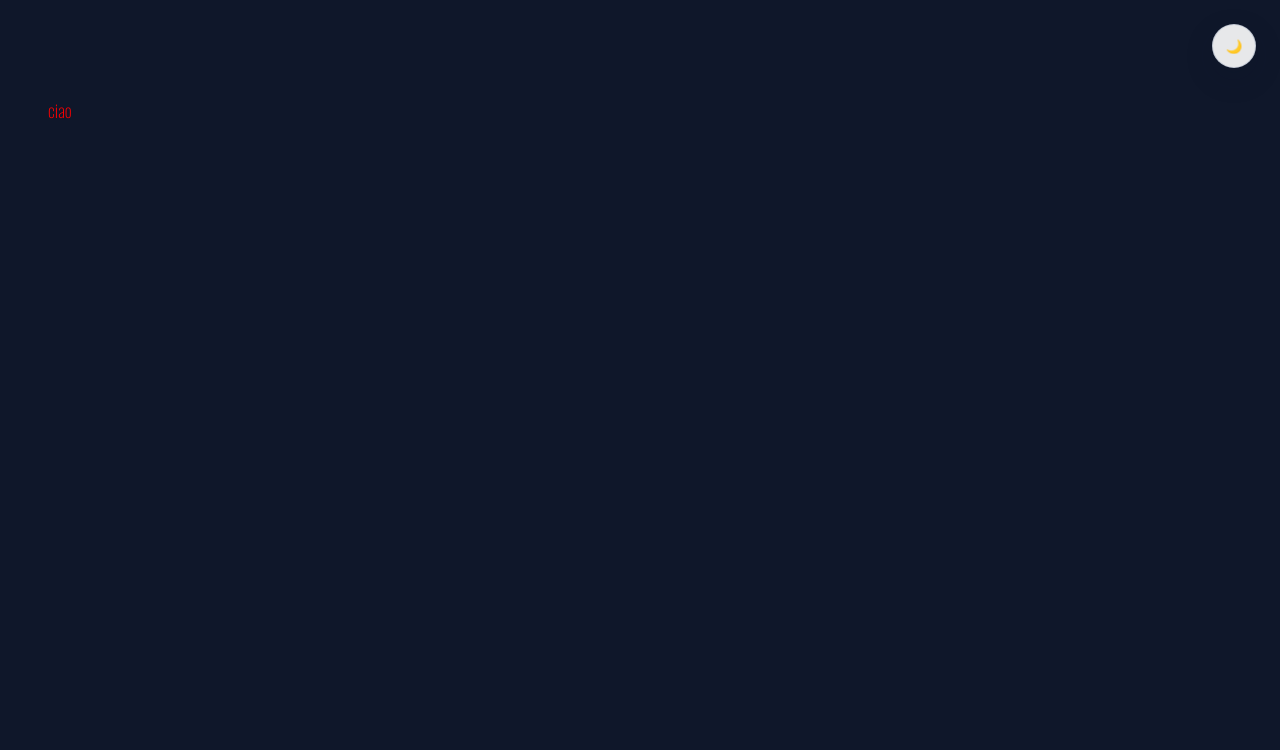
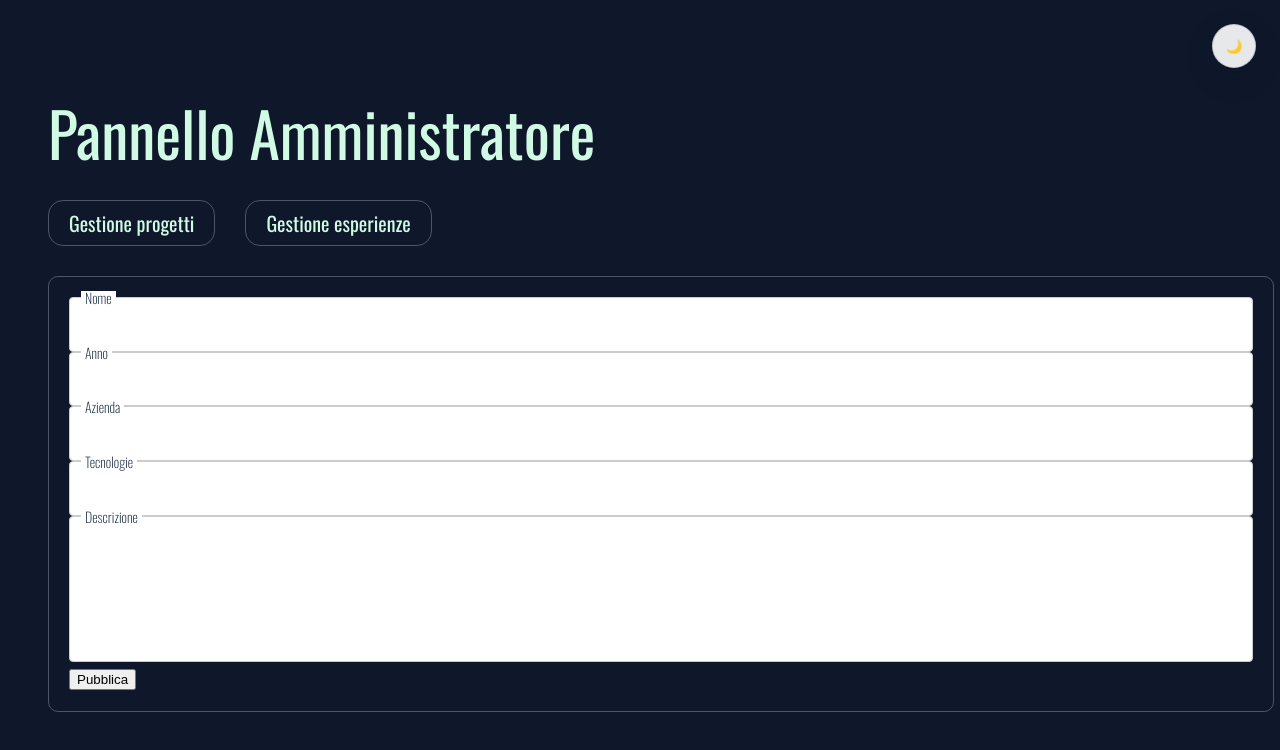
Before and after one commit to mDiGiulio94/Portfolio, a React (Create React App) app: page /control-panel in a window 1280 px wide. Shown: the top 750 px of the page. Built offline with nearby package versions, Linux system fonts and the light colour scheme.

Commit message:
progresso form progetti

```diff
--- a/package.json
+++ b/package.json
@@ -10,6 +10,7 @@
     "firebase": "^12.6.0",
     "react": "^19.2.0",
     "react-dom": "^19.2.0",
+    "react-hook-form": "^7.66.0",
     "react-router-dom": "^7.9.5",
     "react-scripts": "5.0.1",
     "styled-components": "^6.1.19",
--- a/src/index.css
+++ b/src/index.css
@@ -174,3 +174,88 @@ html {
   height: 100vh;
   margin: auto;
 }
+
+/* test */
+
+.col {
+    position: relative;
+    display: flex;
+    flex-direction: column;
+  }
+
+
+  /* Input & textarea */
+  .col input,
+  .col textarea,
+  .col select {
+    padding: 14px 12px 10px; /* spazio per la label “floating” */
+    border: 1px solid #ccc;
+    border-radius: 4px;
+    font: inherit;
+    background: #fff;
+    outline: none;
+    transition: border-color 0.2s ease;
+
+  }
+
+  .col textarea {
+    min-height: 120px;
+    resize: vertical;
+     resize: none;
+  }
+
+  .col input:focus,
+  .col textarea:focus {
+    border-color: #0b1e33;
+  }
+
+  /* Label “floating” */
+  .col label {
+    position: absolute;
+    left: 12px;
+    top: 17px;
+    padding: 0 4px;
+    background: #fff; /* copre il bordo quando sale */
+    color: #0b1e33;
+    transform: translateY(0);
+    font-size: 14px;
+    line-height: 1;
+    pointer-events: none; /* click passa all’input */
+    transition: transform 0.2s ease, color 0.2s ease, font-size 0.2s ease;
+  }
+
+  /* 1) Quando il campo è in focus → label sale */
+  .col:focus-within label {
+    transform: translateY(-23px);
+    font-size: 14px;
+    color: #0b1e33;
+  }
+
+  .col:has([data-select-has-value="true"]) label {
+  transform: translateY(-23px);
+  font-size: 14px;
+  color: #0b1e33;
+}
+
+
+  /* 2) Quando il campo NON è vuoto → label resta su
+     (richiede placeholder=" " sull’input/textarea) */
+  .col:has(input:not(:placeholder-shown)) label,
+  .col:has(textarea:not(:placeholder-shown)) label {
+    transform: translateY(-23px);
+    font-size: 14px;
+    color: #0b1e33;
+  }
+
+/* questo serve a nascondere le frecce di default per gli input number */
+ input[type="number"]::-webkit-outer-spin-button,
+input[type="number"]::-webkit-inner-spin-button {
+  -webkit-appearance: none;
+  margin: 0;
+}
+
+/* Firefox */
+.input[type="number"] {
+  -moz-appearance: textfield; /* necessario per Firefox */
+  appearance: textfield;      /* standard */
+}
--- a/src/pages/AdminConsole.js
+++ b/src/pages/AdminConsole.js
@@ -1,18 +1,84 @@
 import React, { useState, useEffect } from "react";
 import styled from "styled-components";
+import it from "../shared/utils/it.json";
+import ProjectForm from "../shared/form/ProjectForm";
+import ExperienceForm from "../shared/form/ExperienceForm";
 
+export default function AdminConsole() {
+  const [projectM, setProjectM] = useState(true);
+  const [experienceM, setExperienceM] = useState(false);
 
-export default function AdminConsole () {
-    return(
-        <Container>
-            ciao
-        </Container>
-    )
+  const [visible, setVisible] = useState(false);
+
+//   aggiungi altre condizioni per evitare che premendo sullo stesso input non cambi il booleano
+  const handleManagerOption = () => {
+    setProjectM((prev) => !prev);
+    setExperienceM((prev) => !prev);
+  };
+
+  const handleVisible = () => {
+    const timeout = window.requestAnimationFrame(() => setVisible(true));
+
+    return () => window.cancelAnimationFrame(timeout);
+  };
+  useEffect(() => {
+    handleVisible();
+  }, []);
+
+  return (
+    <Container $visible={visible}>
+      {it["admin-panel"].map((item) => (
+        <>
+          <h1>{item.titolo}</h1>
+          <div className="service-panel">
+            <p onClick={handleManagerOption}>{item.progetti}</p>
+            <p onClick={handleManagerOption}>{item.esperienze}</p>
+          </div>
+          <ServiceContainer>
+            {projectM ? <ProjectForm /> : <ExperienceForm />}
+          </ServiceContainer>
+        </>
+      ))}
+    </Container>
+  );
 }
 
+const Container = styled.section`
+  color: var(--color-text);
+  margin: auto;
+  max-width: 1280px;
+  display: flex;
+  flex-direction: column;
+  gap: 30px;
+  opacity: ${(props) => (props.$visible ? 1 : 0)};
+  transform: translateY(${(props) => (props.$visible ? "0" : "12px")});
+  transition: opacity 2s ease, transform 2s ease;
 
-const Container = styled.section`
-color:red;
+  .service-panel {
+    display: flex;
+    gap: 30px;
+    align-items: center;
 
+    p {
+      border: 1px solid var(--color-border);
+      padding: 10px 20px;
+      border-radius: 15px;
+      cursor: pointer;
+      transition: ease-in-out 0.2s;
 
-`
+      &:hover {
+        background: var(--color-text-span-hover);
+        color: var(--color-span-hover);
+      }
+    }
+  }
+`;
+
+const ServiceContainer = styled.div`
+  max-width: 1280px;
+  margin: auto;
+  padding: 20px;
+  border: 1px solid var(--color-border);
+  width: 100%;
+  border-radius: 10px;
+`;
--- /dev/null
+++ b/src/shared/form/ExperienceForm.js
@@ -0,0 +1,7 @@
+export default function ExperienceForm (){
+    return(
+        <>
+        2
+        </>
+    )
+}
--- /dev/null
+++ b/src/shared/form/ProjectForm.js
@@ -0,0 +1,96 @@
+
+import React from "react";
+import { useForm } from "react-hook-form"
+import styled from "styled-components"
+
+export default function ProjectForm (){
+
+    const { register, handleSubmit, formState:{ errors, isSubmitting } } = useForm({
+        defaultValues:{
+            name:"",
+            workplace:"",
+            date:"",
+            description:"",
+            tecnologies: [],
+        }
+    })
+
+    const onSubmit = async (data) => {
+        console.log("dati inviati", data)
+    }
+
+    return(
+        <Form onSubmit={handleSubmit(onSubmit)} noValidate>
+        <div className="col">
+        <label htmlFor="name">Nome</label>
+        <input
+          id="name"
+          {...register('name', {
+            required: 'Il nome è obbligatorio',
+          })}
+        />
+        {errors.name && (
+          <p style={{ color: 'red' }}>{errors.name.message}</p>
+        )}
+      </div>
+
+      <div className="col">
+        <label htmlFor="date">Anno</label>
+        <input
+          id="date"
+          {...register('date', {
+            required: 'La data è obbligatoria',
+          })}
+        />
+        {errors.date && (
+          <p style={{ color: 'red' }}>{errors.date.message}</p>
+        )}
+      </div>
+
+      <div className="col">
+        <label htmlFor="workplace">Azienda</label>
+        <input
+          id="workplace"
+          {...register('workplace', {
+            required: 'L\'azienda è obbligatoria',
+          })}
+        />
+        {errors.workplace && (
+          <p style={{ color: 'red' }}>{errors.workplace.message}</p>
+        )}
+      </div>
+            <div className="col">
+        <label htmlFor="tecnologies">Tecnologie</label>
+        <input
+          id="tecnologies"
+          {...register('tecnologies', {
+            required: 'L\'azienda è obbligatoria',
+          })}
+        />
+        {errors.tecnologies && (
+          <p style={{ color: 'red' }}>{errors.tecnologies.message}</p>
+        )}
+      </div>
+            <div className="col">
+        <label htmlFor="descrioption">Descrizione</label>
+        <textarea
+          id="descrioption"
+          {...register('descrioption', {
+            required: 'La descrizione è obbligatoria',
+          })}
+        />
+        {errors.description && (
+          <p style={{ color: 'red' }}>{errors.description.message}</p>
+        )}
+      </div>
+
+      <button type="submit" disabled={isSubmitting}>
+        {isSubmitting ? 'Invio...' : 'Pubblica'}
+      </button>
+        </Form>
+    )
+}
+
+const Form = styled.form`
+
+`;
--- a/src/shared/utils/it.json
+++ b/src/shared/utils/it.json
@@ -13,5 +13,12 @@
         "occupazionePresente": "Al momento lavoro come sviluppatore Front End presso JDK.srl, una società di consulenze a Roma (IT) con il compito di sviluppare e mantenere interfacce utente moderne e responsive, rispettanto i design generati su Figma, gli standard per l'accessibilità web e le best practice per consegnare un prodotto finale di alto livello e performante.",
         "spareTime": "Nel tempo libero, mi piace esplorare, che siano nuove tencnologie, paesaggi, culture o sapori non importa, qualsiasi cosa nuova vale la pena di essere esplorata, ne traggo ispirazione per il futuro e viene reso più speciale con la presenza della mia compagna, adoro ascoltare musica e allenarmi, per mantenere un benessere sia mentale che fisico."
     }
+   ],
+   "admin-panel": [
+    {
+        "titolo": "Pannello Amministratore",
+        "esperienze": "Gestione esperienze",
+        "progetti": "Gestione progetti"
+    }
    ]
 }
```
Also changed, not shown: 1 other file (tests, documents, lock files or other folders).
